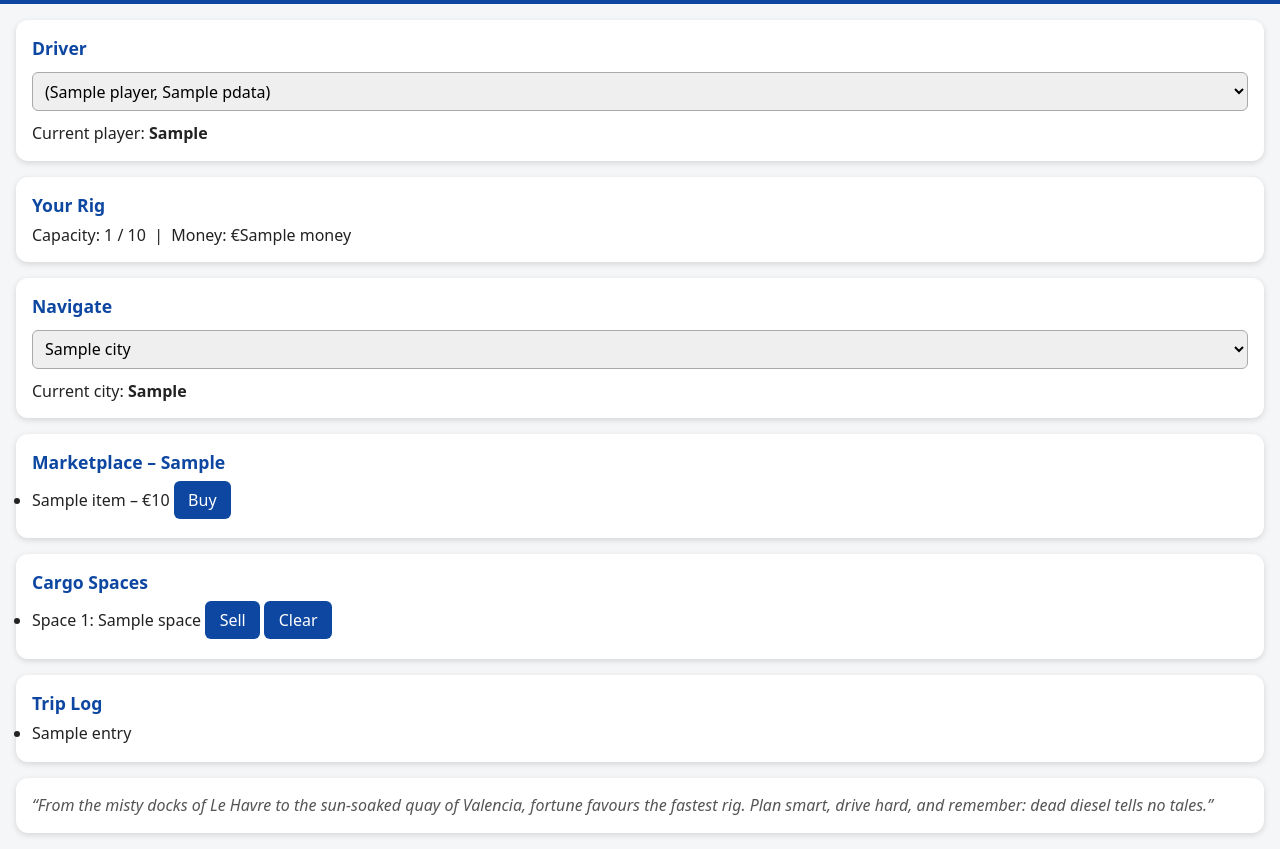
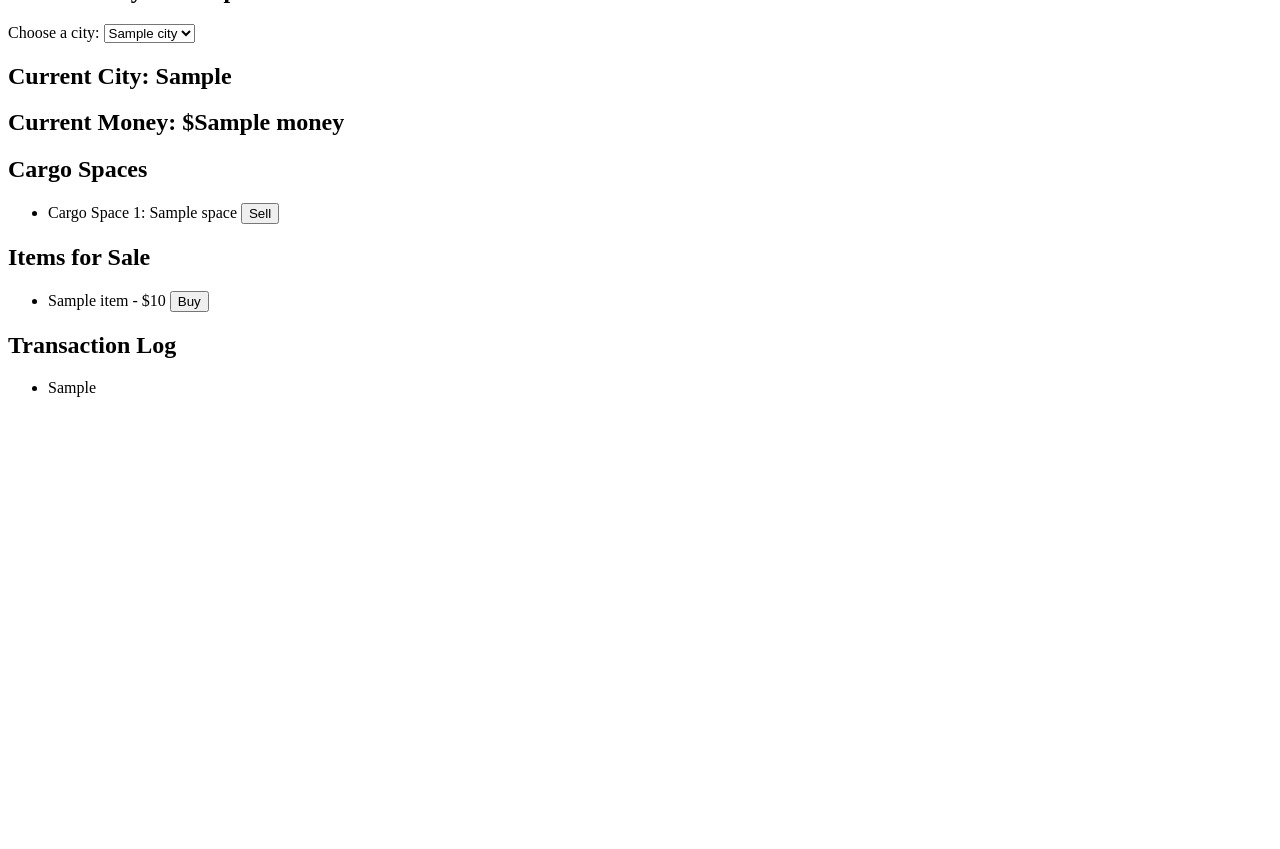
Before and after one commit to nteuchler/Truckerspil, a Flask app: template Admincverison/templates/index.html in a window 1280 px wide. Shown: the part 189-1038 px from the top of the page. After the commit the page ends 586 px from the top, so only its background shows below. Run offline with Flask 3, Linux system fonts and the light colour scheme; the template is opened without the code that fills it: most values are stand-ins (such as "Sample title", 1, 10 or a date in 2020).

Commit message:
Add files via upload

```diff
--- a/Admincverison/templates/index.html
+++ b/Admincverison/templates/index.html
@@ -1,169 +1,136 @@
-<!doctype html>
+<!DOCTYPE html>
 <html lang="en">
 <head>
-    <meta charset="utf-8">
-    <meta name="viewport" content="width=device-width, initial-scale=1">
-    <title>Trucker Tycoon</title>
+    <meta charset="UTF-8">
+    <meta name="viewport" content="width=device-width, initial-scale=1.0">
+    <title>Cargo Space Shop</title>
+    <body>
+        <h1>Welcome to your trucking company</h1>
 
-    <!-- global CSS -->
-    <link rel="stylesheet" href="{{ url_for('static', filename='style.css') }}">
+        {% if breaking_news %}
+            <h2 style="color: red;">Breaking News: {{ breaking_news }}</h2>
+        {% endif %}
 
-    <!-- fixed red breaking-news bar (kept inline so it overrides) -->
-    <style>
-      #breaking-news{
-        position:fixed;top:0;left:0;width:100%;
-        background:#ffe5e5;color:#c00;font-weight:700;text-align:center;
-        padding:.5em 0;z-index:1000;display:none
+        <!-- The rest of your index.html content -->
+    </body>
+
+    <script>
+        function buyItem(form) {
+            const formData = new FormData(form);
+            fetch(form.action, {
+                method: 'POST',
+                body: formData
+            })
+            .then(response => response.json())
+            .then(data => {
+                if (data.success) {
+                    location.reload();  // Refresh the page on success
+                } else {
+                    alert(data.message);  // Show error message in a popup
                 }
-      body.has-banner{margin-top:3em}
-    </style>
+            });
+            return false;  // Prevent default form submission
+        }
+
+        function sellItem(form) {
+            const formData = new FormData(form);
+            fetch(form.action, {
+                method: 'POST',
+                body: formData
+            })
+            .then(response => response.json())
+            .then(data => {
+                if (data.success) {
+                    location.reload();  // Refresh the page on success
+                } else {
+                    alert(data.message);  // Show error message in a popup
+                }
+            });
+            return false;  // Prevent default form submission
+        }
+
+        function clearItem(form) {
+            const formData = new FormData(form);
+            fetch(form.action, {
+                method: 'POST',
+                body: formData
+            })
+            .then(response => response.json())
+            .then(data => {
+                if (data.success) {
+                    location.reload();  // Refresh the page on success
+                } else {
+                    alert(data.message);  // Show error message in a popup
+                }
+            });
+            return false;  // Prevent default form submission
+        }
+    </script>
 </head>
-
 <body>
 
-<header>
-  <img src="https://images.ctfassets.net/grb5fvwhwnyo/5qdng82bOC9cvCh8fvhP5v/c7b0ddc45e27e433ba62e1b792d87d99/card-driverless-trucks-in-logistics.jpg?w=718&fm=webp"
-       alt="Long-haul truck driving at dusk">
-  <h1>🚚 Trucker Tycoon</h1>
-</header>
-
-<!-- BREAKING NEWS BANNER -->
-<div id="breaking-news"></div>
-
-<main>
-  <!-- Player selector -->
-  <section class="card">
-    <h2>Driver</h2>
+    <!-- Dropdown to select the player -->
     <form action="/set_player" method="POST">
-        <select name="player" onchange="this.form.submit()">
+        <label for="player">Choose a player:</label>
+        <select name="player" id="player" onchange="this.form.submit()">
             {% for player in players %}
-            <option value="{{ player }}"
-                    {% if player == selected_player %}selected{% endif %}>{{ player }}</option>
+                <option value="{{ player }}" {% if player == selected_player %}selected{% endif %}>{{ player }}</option>
             {% endfor %}
         </select>
     </form>
-    <p style="margin-top:.4rem">Current player: <strong>{{ selected_player }}</strong></p>
-  </section>
 
-  <!-- Rig info -->
-  <section class="card">
-    <h2>Your Rig</h2>
-    <p>Capacity: {{ cargo|length }} / {{ capacity }} &nbsp;|&nbsp; Money: €{{ money }}</p>
-  </section>
+    <h2>Current Player: {{ selected_player }}</h2>
 
-  <!-- City navigation -->
-  <section class="card">
-    <h2>Navigate</h2>
+    <!-- Dropdown to select the city -->
     <form action="/set_city" method="POST">
-        <select name="city" onchange="this.form.submit()">
+        <label for="city">Choose a city:</label>
+        <select name="city" id="city" onchange="this.form.submit()">
             {% for city in cities %}
-            <option value="{{ city }}"
-                    {% if city == selected_city %}selected{% endif %}
-                    {% if city in closed_cities %}disabled{% endif %}>
-              {{ city }}{% if city in closed_cities %} (Closed){% endif %}
-            </option>
+                <option value="{{ city }}" {% if city == selected_city %}selected{% endif %}>{{ city }}</option>
             {% endfor %}
         </select>
     </form>
-    <p style="margin-top:.4rem">Current city: <strong>{{ selected_city }}</strong></p>
-  </section>
 
-  <!-- Marketplace or Truck-store -->
-  {% if selected_city == 'Truck Store' %}
-  <section class="card">
-    <h2>Truck Store</h2>
-    <p>Your current truck can carry {{ capacity }} pallets.</p>
-    <p>Upgrade to {{ capacity + 1 }} pallets for €{{ upgrade_cost }}?</p>
-    <form action="/upgrade_truck" method="POST" onsubmit="return buyItem(this);">
-        <button type="submit">Buy Upgrade</button>
+    <h2>Current City: {{ selected_city }}</h2>
+    <h2>Current Money: ${{ money }}</h2>
+
+    <h2>Cargo Spaces</h2>
+    <ul>
+        {% for space in cargo %}
+            <li>
+                Cargo Space {{ loop.index }}: {{ space if space else 'Empty' }}
+                {% if space %}
+                <form action="/sell" method="POST" style="display:inline;" onsubmit="return sellItem(this);">
+                    <input type="hidden" name="space" value="{{ loop.index }}">
+                    <button type="submit">Sell</button>
                 </form>
-  </section>
-  {% else %}
-  <section class="card">
-    <h2>Marketplace – {{ selected_city }}</h2>
+<!--                 <form action="/clear" method="POST" style="display:inline;" onsubmit="return clearItem(this);">
+                    <input type="hidden" name="space" value="{{ loop.index }}">
+                    <button type="submit">Clear</button>
+                </form> -->
+                {% endif %}
+            </li>
+        {% endfor %}
+    </ul>
+
+    <h2>Items for Sale</h2>
     <ul>
         {% for item, price in items.items() %}
-        <li style="margin:.2rem 0">
-          {{ item }} – €{{ price }}
-          <form action="/buy" method="POST" style="display:inline" onsubmit="return buyItem(this);">
+            <li>{{ item }} - ${{ price }}
+                <form action="/buy" method="POST" style="display:inline;" onsubmit="return buyItem(this);">
                     <input type="hidden" name="item" value="{{ item }}">
                     <button type="submit">Buy</button>
                 </form>
             </li>
         {% endfor %}
     </ul>
-  </section>
-  {% endif %}
 
-  <!-- Cargo spaces -->
-  <section class="card">
-    <h2>Cargo Spaces</h2>
+    <h2>Transaction Log</h2>
     <ul>
-      {% for space in cargo %}
-        <li style="margin:.2rem 0">
-          Space&nbsp;{{ loop.index }}:
-          {{ space if space else 'Empty' }}
-
-          {% if space %}
-            <form action="/sell" method="POST" style="display:inline" onsubmit="return sellItem(this);">
-                <input type="hidden" name="space" value="{{ loop.index }}">
-                <button type="submit">Sell</button>
-            </form>
-            <form action="/clear" method="POST" style="display:inline" onsubmit="return clearItem(this);">
-                <input type="hidden" name="space" value="{{ loop.index }}">
-                <button type="submit">Clear</button>
-            </form>
-          {% endif %}
-        </li>
+        {% for log_entry in log %}
+            <li>{{ log_entry }}</li>
         {% endfor %}
     </ul>
-  </section>
 
-  <!-- Transaction log -->
-  <section class="card">
-    <h2>Trip Log</h2>
-    <ul>
-      {% for entry in log %}
-        <li style="margin:.15rem 0">{{ entry }}</li>
-      {% endfor %}
-    </ul>
-  </section>
-
-  <!-- Flavour text -->
-  <section class="card">
-    <p style="font-style:italic;color:#555">
-      “From the misty docks of Le Havre to the sun-soaked quay of Valencia,
-       fortune favours the fastest rig. Plan smart, drive hard, and remember:
-       dead diesel tells no tales.”
-    </p>
-  </section>
-</main>
-
-<!-- ===== Scripts ===== -->
-<script>
-/* --- BREAKING-NEWS polling (unchanged) --- */
-let currentNews = {{ breaking_news|tojson }};
-const banner = document.getElementById('breaking-news');
-const bodyEl = document.body;
-function renderBanner(n){ if(n){ banner.textContent = `Breaking News: ${n}`; banner.style.display='block'; bodyEl.classList.add('has-banner'); }
-                          else { banner.style.display='none'; bodyEl.classList.remove('has-banner'); } }
-renderBanner(currentNews);
-async function refreshNews(){
-  try{ const r = await fetch('/breaking_news'); const d = await r.json();
-       if(d.news !== currentNews){ currentNews = d.news; renderBanner(currentNews);} }
-  catch(_){}
-}
-setInterval(refreshNews,5000);
-
-/* --- Buy / Sell / Clear helpers (unchanged) --- */
-function buyItem(f){return postForm(f);}
-function sellItem(f){return postForm(f);}
-function clearItem(f){return postForm(f);}
-function postForm(form){
-  fetch(form.action,{method:'POST',body:new FormData(form)})
-    .then(r=>r.json()).then(d=>{ if(d.success){location.reload();} else{alert(d.message);} });
-  return false;
-}
-</script>
 </body>
 </html>
```
Lines whose indentation alone changed are shown as unchanged.
